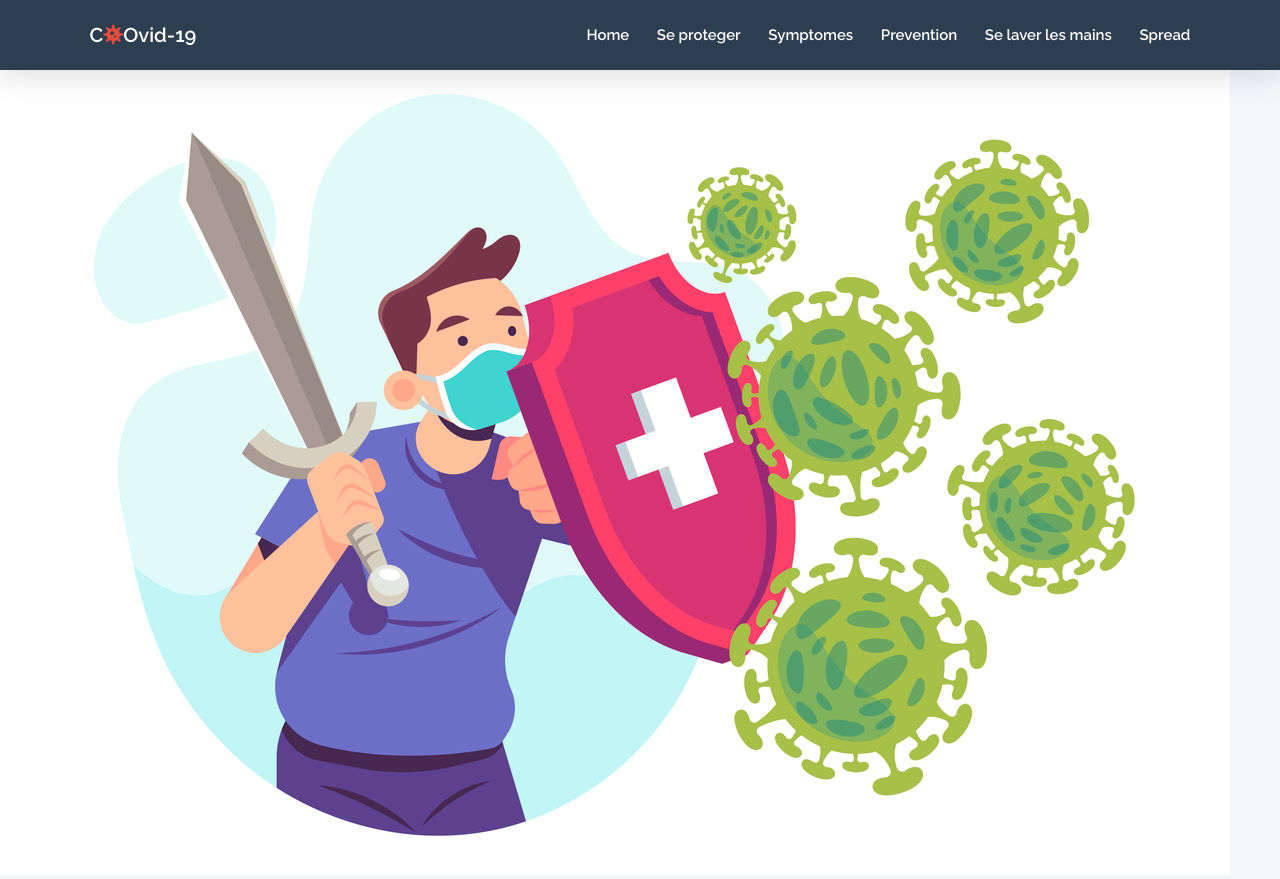
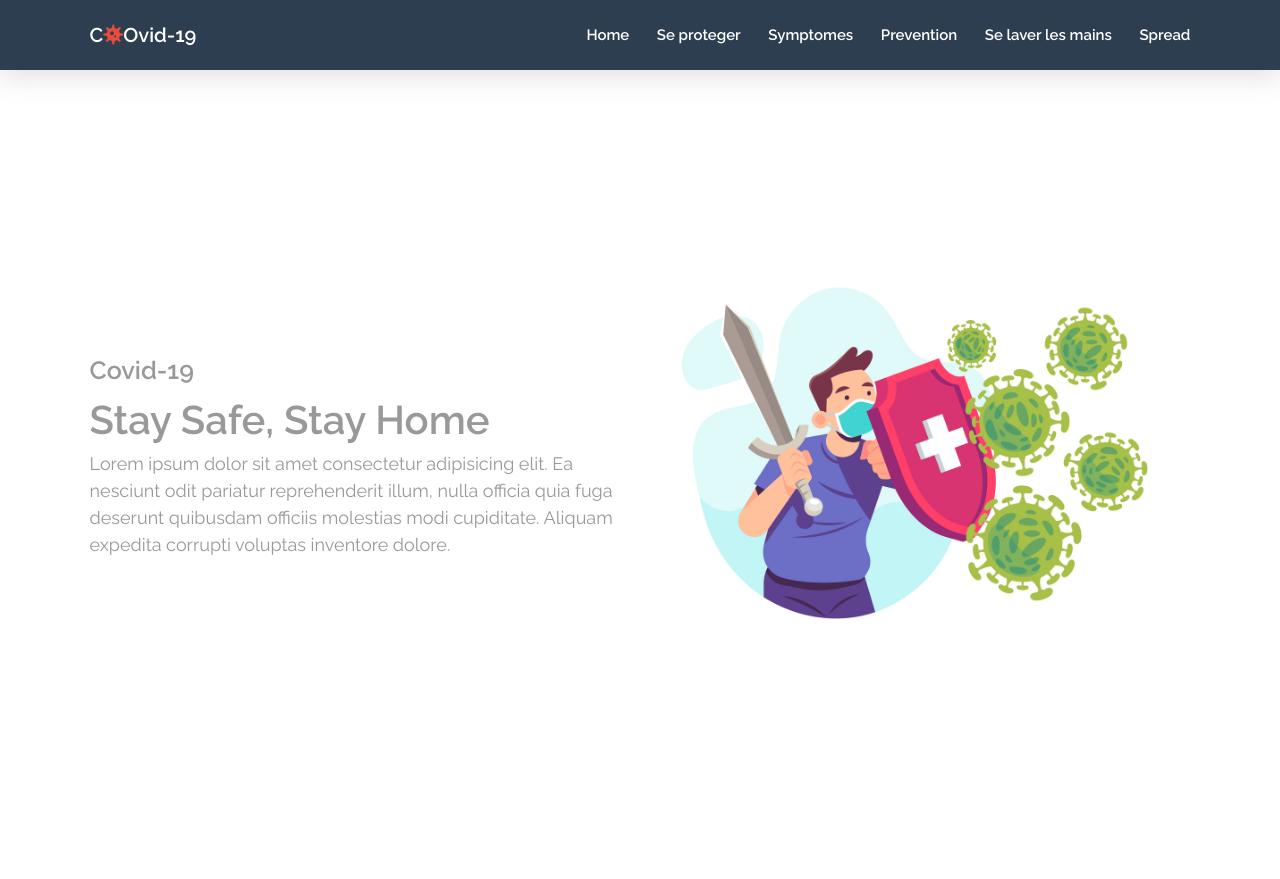
Before and after one commit to ismailo-git/covid19-website, a PHP site: page / in a window 1280 px wide. After the commit the page ends 619 px from the top, so only its background shows below. Run offline with PHP 8.4, Linux system fonts and the light colour scheme.

Commit message:
Finition Home Section

```diff
--- a/css/style.css
+++ b/css/style.css
@@ -12,6 +12,7 @@ html {
 
     font-size: 62.5%;
     overflow-x: hidden;
+    scroll-behavior: smooth;
 }
 
 body {
@@ -23,7 +24,9 @@ body {
 
 section {
 
-    min-height: 70vh;
+    min-height: 100vh;
+    padding: 0 7%;
+    padding-top: 11rem;
 }
 ul {
 
@@ -84,4 +87,47 @@ header .navbar a:hover {
 /***********Start Home Section**************/
 .home {
 
+    background-color:#fff;
+    display: flex;
+    align-items: center;
+    justify-content: center;
+    flex-wrap: wrap;
 }
+.home .content{
+
+    flex: 1 1 40rem;
+
+}
+.home .content h3 {
+
+    font-size: 2.5rem;
+    font-weight: bold;
+    color: #999;
+}
+.home .content h1 {
+
+    font-size: 4rem;
+    color: #999;
+    font-weight: bold;
+}
+.home .content p {
+
+    font-size: 1.8rem;
+    color: #999
+}
+
+.home .home-image {
+    flex: 1 1 40rem;
+}
+.home .home-image img{
+
+        width: 100%;
+}
+
+/*********End Home Section **************/
+
+/********Start Protection Section *********/
+
+.protection {
+
+}
--- a/index.html
+++ b/index.html
@@ -26,7 +26,7 @@
     </header>
     <!--Start Home Section-->
     <section class="home">
-        <div class="home-content">
+        <div class="content">
             <h3>Covid-19</h3>
             <h1>Stay Safe, Stay Home</h1>
             <p>Lorem ipsum dolor sit amet consectetur adipisicing elit. Ea nesciunt odit pariatur reprehenderit illum, nulla officia quia fuga deserunt quibusdam officiis molestias modi cupiditate. Aliquam expedita corrupti voluptas inventore dolore.</p>
@@ -35,6 +35,7 @@
             <img src="imgs/banner.jpg" alt="">
         </div>
     </section>
+    <!--Start Proetection Section-->
     <script src="js/main.js"></script>
 </body>
 </html>
```
